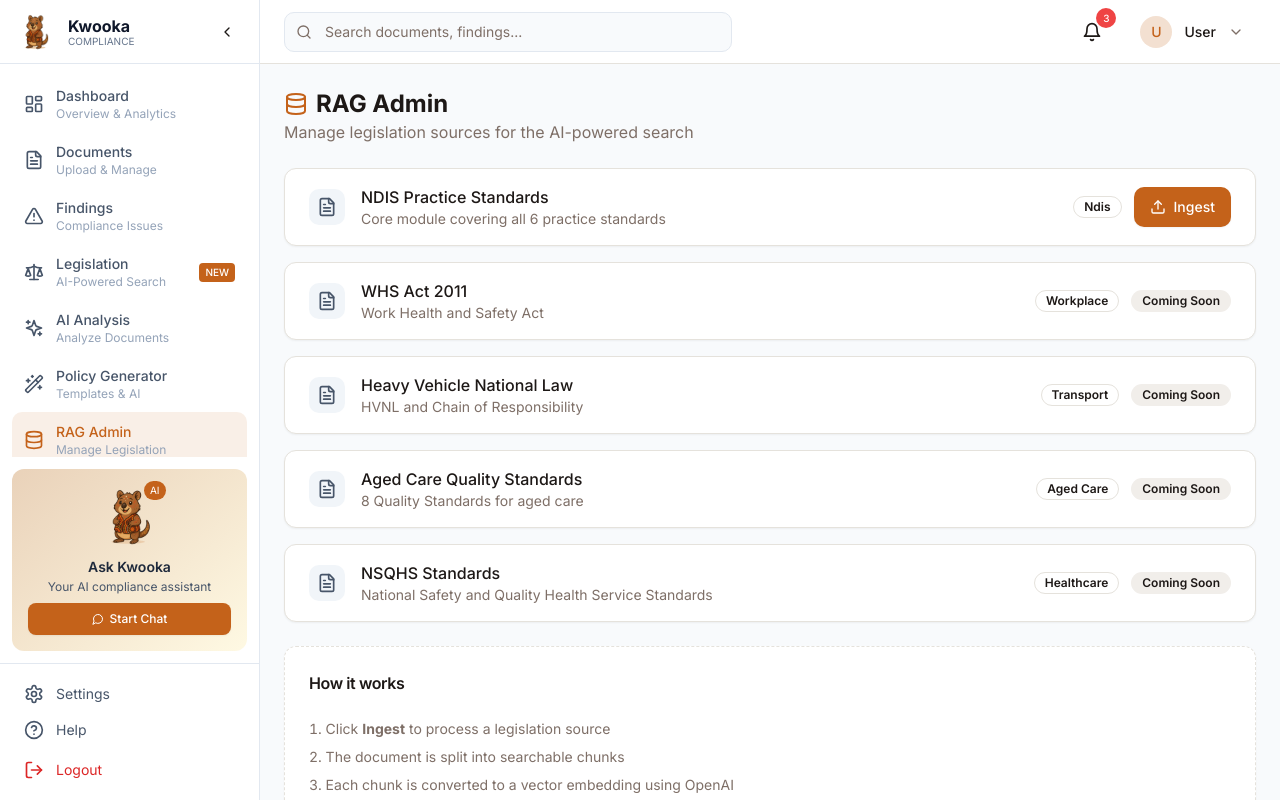
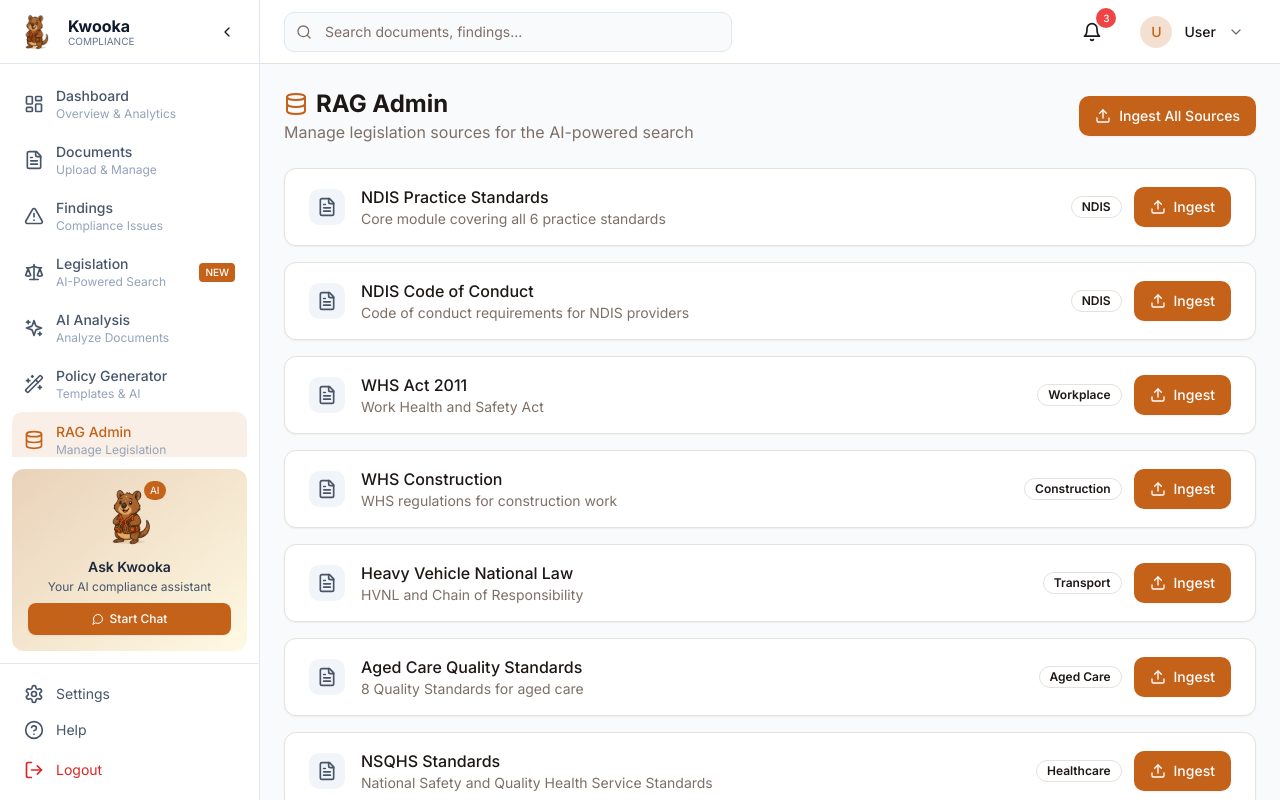
Before and after one commit to cheema22g77/kwooka-compliance, a Next.js app: page /dashboard/admin in a window 1280 px wide. Shown: the top 800 px of the page. Built offline with nearby package versions, Linux system fonts and the light colour scheme; no server answers.

Commit message:
Enable all legislation sources in RAG Admin

```diff
--- a/src/app/dashboard/admin/page.tsx
+++ b/src/app/dashboard/admin/page.tsx
@@ -3,12 +3,19 @@
 import React, { useState } from 'react'
 import {
   Database, Upload, Loader2, CheckCircle2, AlertTriangle,
-  FileText, Trash2, RefreshCw
+  FileText
 } from 'lucide-react'
-import { Card, CardContent, CardHeader, CardTitle, CardDescription } from '@/components/ui/card'
+import { Card, CardContent, CardHeader, CardTitle } from '@/components/ui/card'
 import { Button } from '@/components/ui/button'
 import { Badge } from '@/components/ui/badge'
 import { NDIS_PRACTICE_STANDARDS } from '@/lib/rag/sample-data/ndis-practice-standards'
+import { NDIS_CODE_OF_CONDUCT } from '@/lib/rag/sample-data/ndis-code-of-conduct'
+import { WHS_STANDARDS } from '@/lib/rag/sample-data/whs-standards'
+import { WHS_CONSTRUCTION } from '@/lib/rag/sample-data/whs-construction'
+import { HVNL_STANDARDS } from '@/lib/rag/sample-data/hvnl-standards'
+import { AGED_CARE_STANDARDS } from '@/lib/rag/sample-data/aged-care-standards'
+import { NSQHS_STANDARDS } from '@/lib/rag/sample-data/nsqhs-standards'
+import { FAIR_WORK_ACT } from '@/lib/rag/sample-data/fair-work-act'
 
 interface IngestResult {
   success: boolean
@@ -18,88 +25,136 @@ interface IngestResult {
   error?: string
 }
 
+interface LegislationSource {
+  id: string
+  name: string
+  sector: string
+  description: string
+  data: any
+}
+
 export default function AdminPage() {
-  const [ingesting, setIngesting] = useState(false)
-  const [result, setResult] = useState<IngestResult | null>(null)
+  const [ingestingId, setIngestingId] = useState<string | null>(null)
+  const [results, setResults] = useState<Record<string, IngestResult>>({})
 
-  const handleIngestNDIS = async () => {
-    setIngesting(true)
-    setResult(null)
+  const handleIngest = async (source: LegislationSource) => {
+    setIngestingId(source.id)
 
     try {
       const response = await fetch('/api/rag/ingest', {
         method: 'POST',
         headers: { 'Content-Type': 'application/json' },
-        body: JSON.stringify(NDIS_PRACTICE_STANDARDS),
+        body: JSON.stringify(source.data),
       })
 
       const data = await response.json()
 
       if (response.ok) {
-        setResult({
+        setResults(prev => ({
+          ...prev,
+          [source.id]: {
             success: true,
             sourceId: data.sourceId,
             chunksCreated: data.chunksCreated,
             message: data.message,
-        })
+          }
+        }))
       } else {
-        setResult({
+        setResults(prev => ({
+          ...prev,
+          [source.id]: {
             success: false,
             error: data.error || 'Ingestion failed',
-        })
+          }
+        }))
       }
     } catch (error: any) {
-      setResult({
+      setResults(prev => ({
+        ...prev,
+        [source.id]: {
           success: false,
           error: error.message || 'Network error',
-      })
+        }
+      }))
     } finally {
-      setIngesting(false)
+      setIngestingId(null)
     }
   }
 
-  const legislationSources = [
+  const handleIngestAll = async () => {
+    for (const source of legislationSources) {
+      await handleIngest(source)
+    }
+  }
+
+  const legislationSources: LegislationSource[] = [
     {
-      id: 'ndis',
+      id: 'ndis-practice',
       name: 'NDIS Practice Standards',
-      sector: 'ndis',
+      sector: 'NDIS',
       description: 'Core module covering all 6 practice standards',
-      status: 'ready',
-      onIngest: handleIngestNDIS,
+      data: NDIS_PRACTICE_STANDARDS,
+    },
+    {
+      id: 'ndis-conduct',
+      name: 'NDIS Code of Conduct',
+      sector: 'NDIS',
+      description: 'Code of conduct requirements for NDIS providers',
+      data: NDIS_CODE_OF_CONDUCT,
     },
     {
       id: 'whs',
       name: 'WHS Act 2011',
-      sector: 'workplace',
+      sector: 'Workplace',
       description: 'Work Health and Safety Act',
-      status: 'coming_soon',
+      data: WHS_STANDARDS,
+    },
+    {
+      id: 'whs-construction',
+      name: 'WHS Construction',
+      sector: 'Construction',
+      description: 'WHS regulations for construction work',
+      data: WHS_CONSTRUCTION,
     },
     {
       id: 'hvnl',
       name: 'Heavy Vehicle National Law',
-      sector: 'transport',
+      sector: 'Transport',
       description: 'HVNL and Chain of Responsibility',
-      status: 'coming_soon',
+      data: HVNL_STANDARDS,
     },
     {
-      id: 'aged_care',
+      id: 'aged-care',
       name: 'Aged Care Quality Standards',
-      sector: 'aged_care',
+      sector: 'Aged Care',
       description: '8 Quality Standards for aged care',
-      status: 'coming_soon',
+      data: AGED_CARE_STANDARDS,
     },
     {
       id: 'nsqhs',
       name: 'NSQHS Standards',
-      sector: 'healthcare',
+      sector: 'Healthcare',
       description: 'National Safety and Quality Health Service Standards',
-      status: 'coming_soon',
+      data: NSQHS_STANDARDS,
+    },
+    {
+      id: 'fair-work',
+      name: 'Fair Work Act',
+      sector: 'Workplace',
+      description: 'Fair Work Act 2009 employment standards',
+      data: FAIR_WORK_ACT,
     },
   ]
+
+  const successCount = Object.values(results).filter(r => r.success).length
+  const totalChunks = Object.values(results)
+    .filter(r => r.success)
+    .reduce((sum, r) => sum + (r.chunksCreated || 0), 0)
 
   return (
     <div className="space-y-6">
       {/* Header */}
+      <div className="flex items-center justify-between">
         <div>
           <h1 className="text-2xl font-bold flex items-center gap-2">
             <Database className="h-6 w-6 text-kwooka-ochre" />
@@ -109,26 +164,29 @@ export default function AdminPage() {
             Manage legislation sources for the AI-powered search
           </p>
         </div>
+        <Button
+          onClick={handleIngestAll}
+          disabled={ingestingId !== null}
+          className="bg-kwooka-ochre hover:bg-kwooka-ochre/90"
+        >
+          <Upload className="h-4 w-4 mr-2" />
+          Ingest All Sources
+        </Button>
+      </div>
 
-      {/* Result Alert */}
-      {result && (
-        <Card className={result.success ? 'border-green-200 bg-green-50' : 'border-red-200 bg-red-50'}>
+      {/* Summary */}
+      {successCount > 0 && (
+        <Card className="border-green-200 bg-green-50">
           <CardContent className="py-4">
             <div className="flex items-center gap-3">
-              {result.success ? (
               <CheckCircle2 className="h-5 w-5 text-green-600" />
-              ) : (
-                <AlertTriangle className="h-5 w-5 text-red-600" />
-              )}
               <div>
-                <p className={result.success ? 'text-green-800' : 'text-red-800'}>
-                  {result.success ? result.message : result.error}
+                <p className="text-green-800 font-medium">
+                  {successCount} of {legislationSources.length} sources ingested
                 </p>
-                {result.chunksCreated && (
-                  <p className="text-sm text-green-600 mt-1">
-                    Created {result.chunksCreated} searchable chunks
+                <p className="text-sm text-green-600">
+                  Total: {totalChunks} searchable chunks created
                 </p>
-                )}
               </div>
             </div>
           </CardContent>
@@ -137,33 +195,54 @@ export default function AdminPage() {
 
       {/* Legislation Sources */}
       <div className="grid gap-4">
-        {legislationSources.map((source) => (
-          <Card key={source.id}>
+        {legislationSources.map((source) => {
+          const result = results[source.id]
+          const isIngesting = ingestingId === source.id
+
+          return (
+            <Card key={source.id} className={result?.success ? 'border-green-200' : ''}>
               <CardContent className="py-4">
                 <div className="flex items-center justify-between">
                   <div className="flex items-center gap-4">
-                  <div className="p-2 rounded-lg bg-slate-100">
+                    <div className={`p-2 rounded-lg ${result?.success ? 'bg-green-100' : 'bg-slate-100'}`}>
+                      {result?.success ? (
+                        <CheckCircle2 className="h-5 w-5 text-green-600" />
+                      ) : (
                         <FileText className="h-5 w-5 text-slate-600" />
+                      )}
                     </div>
                     <div>
                       <h3 className="font-medium">{source.name}</h3>
                       <p className="text-sm text-muted-foreground">{source.description}</p>
+                      {result?.success && (
+                        <p className="text-xs text-green-600 mt-1">
+                          ✓ {result.chunksCreated} chunks created
+                        </p>
+                      )}
+                      {result && !result.success && (
+                        <p className="text-xs text-red-600 mt-1">
+                          ✗ {result.error}
+                        </p>
+                      )}
                     </div>
                   </div>
                   <div className="flex items-center gap-3">
-                  <Badge variant="outline" className="capitalize">
-                    {source.sector.replace('_', ' ')}
-                  </Badge>
-                  {source.status === 'ready' ? (
+                    <Badge variant="outline">{source.sector}</Badge>
                     <Button
-                      onClick={source.onIngest}
-                      disabled={ingesting}
-                      className="bg-kwooka-ochre hover:bg-kwooka-ochre/90"
+                      onClick={() => handleIngest(source)}
+                      disabled={ingestingId !== null}
+                      variant={result?.success ? "outline" : "default"}
+                      className={!result?.success ? "bg-kwooka-ochre hover:bg-kwooka-ochre/90" : ""}
                     >
-                      {ingesting ? (
+                      {isIngesting ? (
                         <>
                           <Loader2 className="h-4 w-4 mr-2 animate-spin" />
                           Ingesting...
+                        </>
+                      ) : result?.success ? (
+                        <>
+                          <CheckCircle2 className="h-4 w-4 mr-2" />
+                          Re-ingest
                         </>
                       ) : (
                         <>
@@ -172,14 +251,12 @@ export default function AdminPage() {
                         </>
                       )}
                     </Button>
-                  ) : (
-                    <Badge variant="secondary">Coming Soon</Badge>
-                  )}
                   </div>
                 </div>
               </CardContent>
             </Card>
-        ))}
+          )
+        })}
       </div>
 
       {/* Instructions */}
```
Lines whose indentation alone changed are shown as unchanged.
